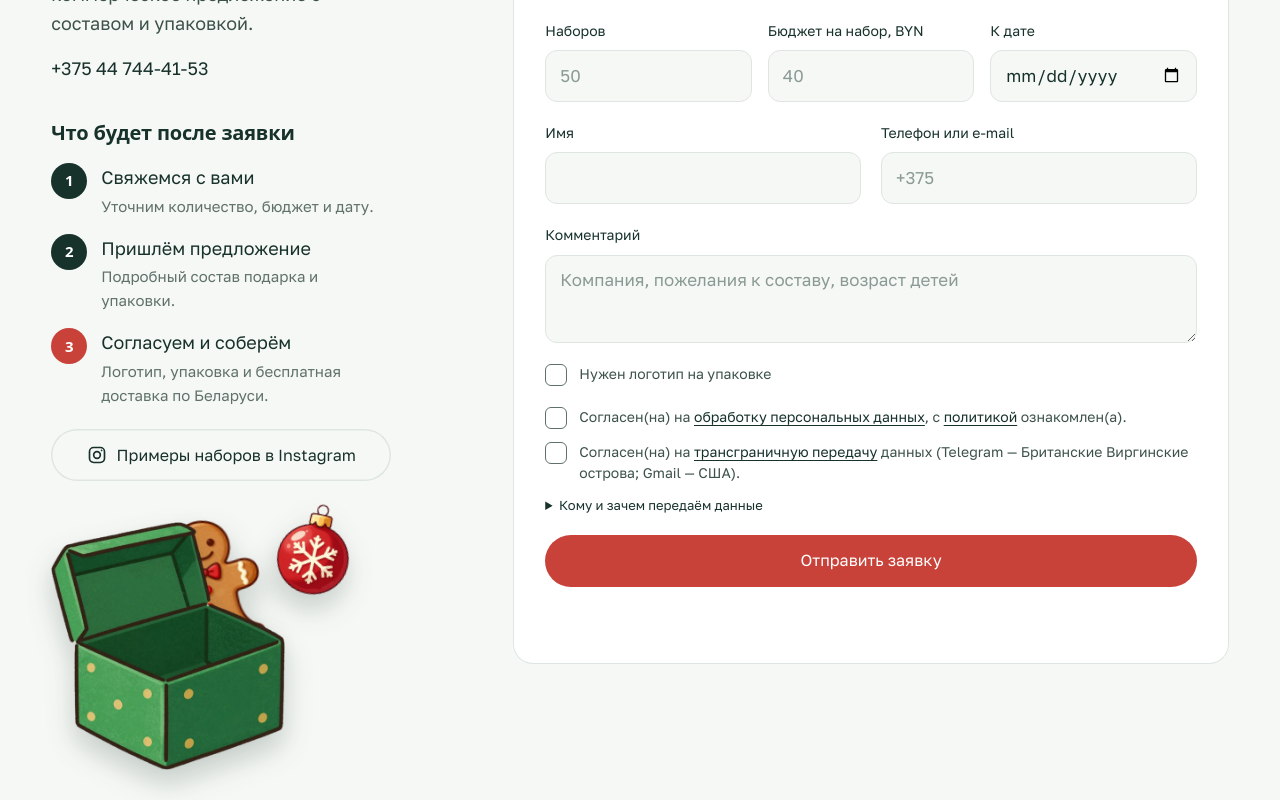
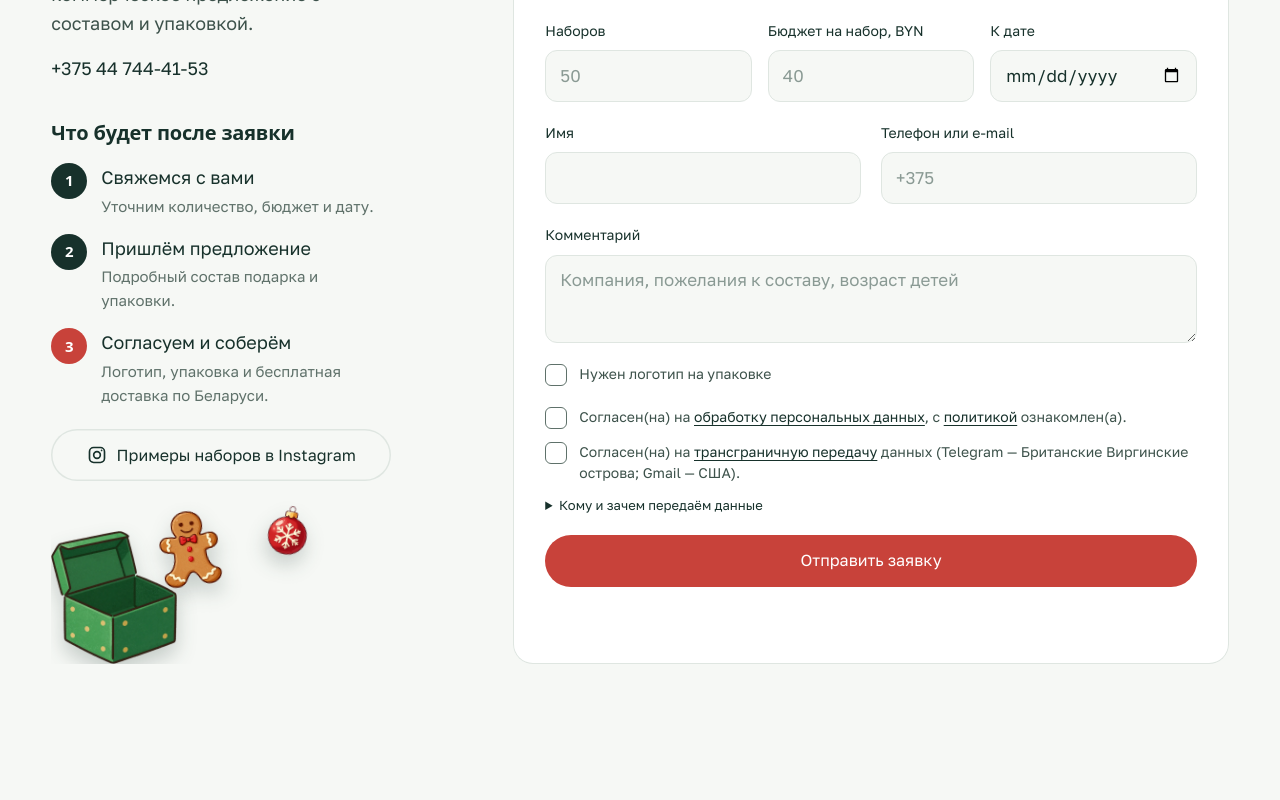
Before and after one commit to KirioA/darismysl, a Next.js app: page /upakovka in a window 1280 px wide. Shown: the part 3340-4140 px from the top of the page. Built offline with nearby package versions, Linux system fonts and the light colour scheme; a web font is replaced by a local one.

Commit message:
Lead form column ends level with the form; art fills leftover space or hides
Co-Authored-By: Claude Opus 5.5 <noreply@anthropic.com>

```diff
--- a/app/globals.css
+++ b/app/globals.css
@@ -207,7 +207,10 @@ ul,ol{margin:0;padding:0;list-style:none}
 .seal text{fill:currentColor}
 
 /* ---------- Contact form ---------- */
-.contact-in{display:grid;grid-template-columns:.7fr 1.3fr;gap:clamp(32px,6vw,96px);align-items:start}
+.contact-in{display:grid;grid-template-columns:.7fr 1.3fr;gap:clamp(32px,6vw,96px);align-items:stretch}
+/* left column is exactly as tall as the form: the sticker art only takes the space left over */
+.contact-intro{display:flex;flex-direction:column;min-height:0}
+.lead-form{align-self:start}
 .contact-intro p{margin-top:16px;max-width:30ch}
 .contact-intro a{font-weight:600;color:var(--pine);text-decoration:none;white-space:nowrap}
 .lead-form{display:grid;grid-template-columns:1fr 1fr;gap:20px;padding:32px;border-radius:20px;background:var(--card);box-shadow:inset 0 0 0 1px var(--line)}
@@ -416,7 +419,7 @@ img.floater{height:auto}
 @media(prefers-reduced-motion:reduce){.lp-st{animation:none}}
 
 /* ---------- After-request block (left of the lead form) ---------- */
-.after{margin-top:clamp(28px,3vw,40px)}
+.after{display:flex;flex:1 1 auto;flex-direction:column;min-height:0;margin-top:clamp(28px,3vw,40px)}
 .after h3{font:700 20px/1.2 var(--display);letter-spacing:-.01em;color:var(--pine)}
 .after-steps{display:grid;gap:16px;margin:18px 0 0;padding:0;list-style:none}
 .after-steps li{display:flex;gap:14px;align-items:flex-start}
@@ -425,10 +428,13 @@ img.floater{height:auto}
 .after-steps b{display:block;color:var(--pine)}
 .after-steps p{margin:2px 0 0;font-size:15px;color:var(--muted)}
 .after-ig{margin-top:22px;gap:10px;width:100%;max-width:340px}
-.after-art{position:relative;width:min(300px,80%);aspect-ratio:1.15;margin-top:28px}
-.after-art img{position:absolute;height:auto;filter:drop-shadow(0 14px 14px rgba(23,49,43,.22))}
-.aa-box{left:0;bottom:0;width:78%;z-index:2}
-.aa-gb{left:34%;top:4%;width:36%;z-index:1;rotate:-8deg;animation:bobt 4s ease-in-out infinite}
-.aa-ball{right:0;top:0;width:24%;rotate:12deg;animation:bobt 5s -1.5s ease-in-out infinite}
+.after-art{position:relative;flex:1 1 0;min-height:0;max-height:300px;width:min(320px,90%);margin-top:20px;overflow:hidden}
+/* too little room left (e.g. home page with the seal): drop the art instead of showing a sliver */
+.after-art{container-type:size}
+@container (max-height:120px){.after-art img{display:none}}
+.after-art img{position:absolute;width:auto;filter:drop-shadow(0 10px 10px rgba(23,49,43,.22))}
+.aa-box{left:0;bottom:0;height:82%;z-index:2}
+.aa-gb{left:34%;top:6%;height:46%;z-index:1;rotate:-8deg;animation:bobt 4s ease-in-out infinite}
+.aa-ball{left:68%;top:6%;height:30%;rotate:12deg;animation:bobt 5s -1.5s ease-in-out infinite}
 @media(max-width:1000px){.after-art{display:none}}
 @media(prefers-reduced-motion:reduce){.aa-gb,.aa-ball{animation:none}}
```
